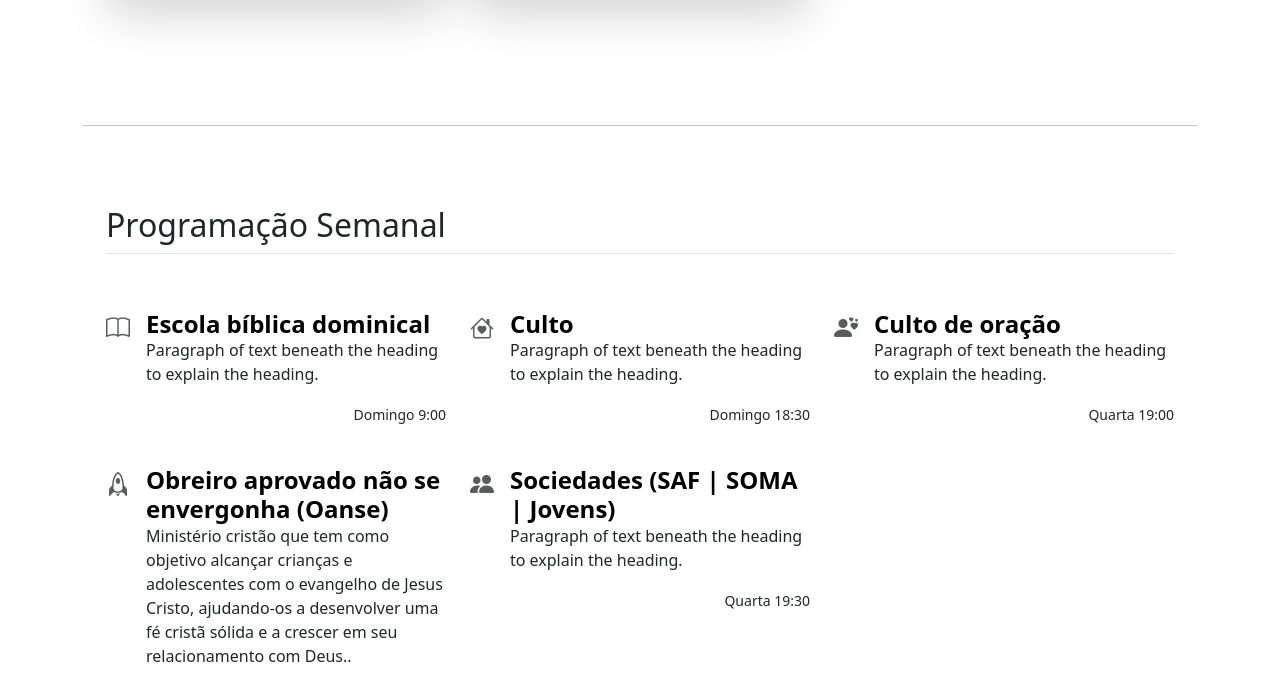
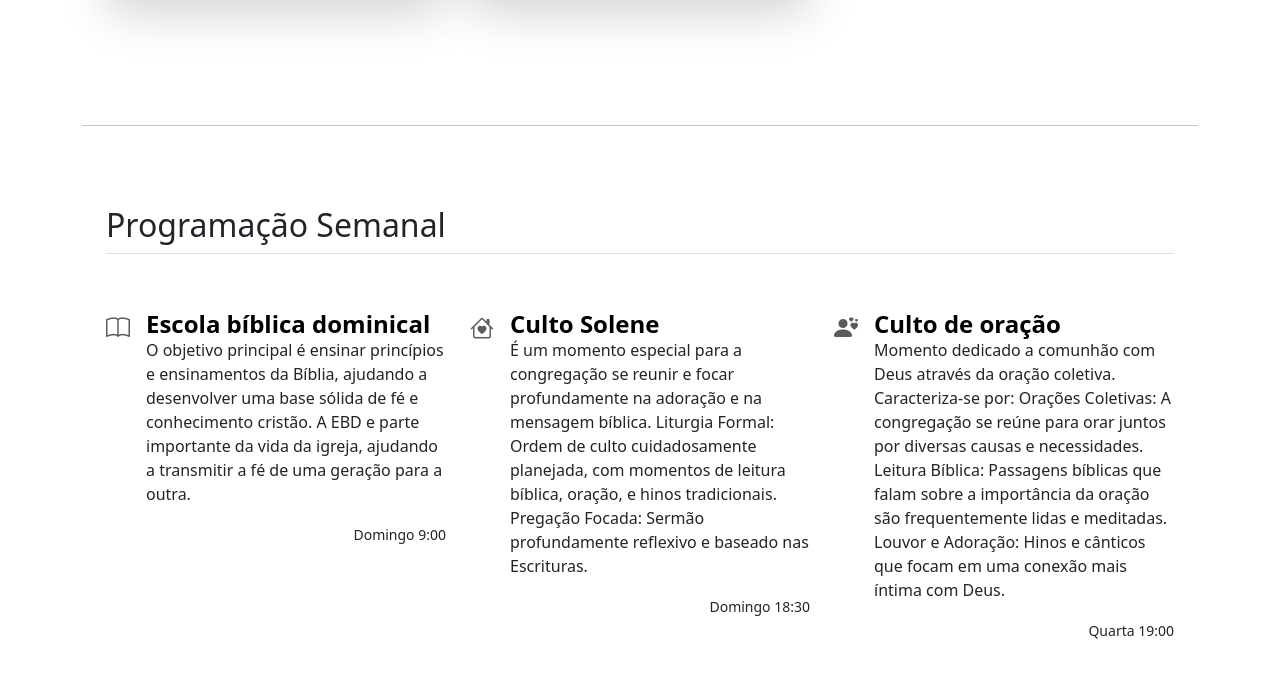
Before and after one commit to renatosoares/ibarecisa-site, a website built with Vite: page src/index.html in a window 1280 px wide. Shown: the part 2116-2795 px from the top of the page. Built offline with nearby package versions, Linux system fonts and the light colour scheme.

Commit message:
chore: adds texts regarding the church programming section

```diff
--- a/src/index.html
+++ b/src/index.html
@@ -105,7 +105,7 @@
           <div class="container">
             <div class="carousel-caption text-end">
               <h1>Domingo 18:30</h1>
-              <p>Culto</p>
+              <p>Culto Solene</p>
             </div>
           </div>
         </div>
@@ -272,7 +272,9 @@
             <i class="bi bi-book text-body-secondary flex-shrink-0 me-3 fs-4"></i>
             <div>
               <h3 class="fw-bold mb-0 fs-4 text-body-emphasis">Escola bíblica dominical</h3>
-              <p>Paragraph of text beneath the heading to explain the heading.</p>
+              <p>
+                O objetivo principal é ensinar princípios e ensinamentos da Bíblia, ajudando a desenvolver uma base sólida de fé e conhecimento cristão. A EBD e parte importante da vida da igreja, ajudando a transmitir a fé de uma geração para a outra.
+              </p>
               <p class="text-end"><small>Domingo 9:00</small></p>
             </div>
           </div>
@@ -280,8 +282,13 @@
           <div class="col d-flex align-items-start">
             <i class="bi bi-house-heart text-body-secondary flex-shrink-0 me-3 fs-4"></i>
             <div>
-              <h3 class="fw-bold mb-0 fs-4 text-body-emphasis">Culto</h3>
-              <p>Paragraph of text beneath the heading to explain the heading.</p>
+              <h3 class="fw-bold mb-0 fs-4 text-body-emphasis">Culto Solene</h3>
+              <p>
+                É um momento especial para a congregação se reunir e focar profundamente na adoração e na mensagem bíblica.
+                Liturgia Formal: Ordem de culto cuidadosamente planejada, com momentos de leitura bíblica, oração, e hinos tradicionais.
+
+                Pregação Focada: Sermão profundamente reflexivo e baseado nas Escrituras.
+              </p>
               <p class="text-end"><small>Domingo 18:30</small></p>
             </div>
           </div>
@@ -290,7 +297,12 @@
             <i class="bi bi-person-hearts text-body-secondary flex-shrink-0 me-3 fs-4"></i>
             <div>
               <h3 class="fw-bold mb-0 fs-4 text-body-emphasis">Culto de oração</h3>
-              <p>Paragraph of text beneath the heading to explain the heading.</p>
+              <p>
+                Momento dedicado a comunhão com Deus através da oração coletiva. Caracteriza-se por:
+                Orações Coletivas: A congregação se reúne para orar juntos por diversas causas e necessidades.
+                Leitura Bíblica: Passagens bíblicas que falam sobre a importância da oração são frequentemente lidas e meditadas.
+                Louvor e Adoração: Hinos e cânticos que focam em uma conexão mais íntima com Deus.
+              </p>
               <p class="text-end"><small>Quarta 19:00</small></p>
             </div>
           </div>
@@ -308,7 +320,13 @@
             <i class="bi bi-people-fill text-body-secondary flex-shrink-0 me-3 fs-4"></i>
             <div>
               <h3 class="fw-bold mb-0 fs-4 text-body-emphasis">Sociedades (SAF | SOMA | Jovens)</h3>
-              <p>Paragraph of text beneath the heading to explain the heading.</p>
+              <p>
+                Reuniões de grupos específicos dentro da igreja.
+                Sociedades de Homens: Focadas em estudos bíblicos e atividades voltadas ao fortalecimento espiritual dos homens.
+                Sociedades de Mulheres: Envolvem estudos, apoio mútuo e projetos de missão.
+                Sociedades de Jovens: Programas voltados ao desenvolvimento espiritual e social dos jovens.
+                Esses encontros promovem comunhão, crescimento espiritual e envolvimento ativo na igreja e na comunidade.
+              </p>
               <p class="text-end"><small>Quarta 19:30</small></p>
             </div>
           </div>
```
